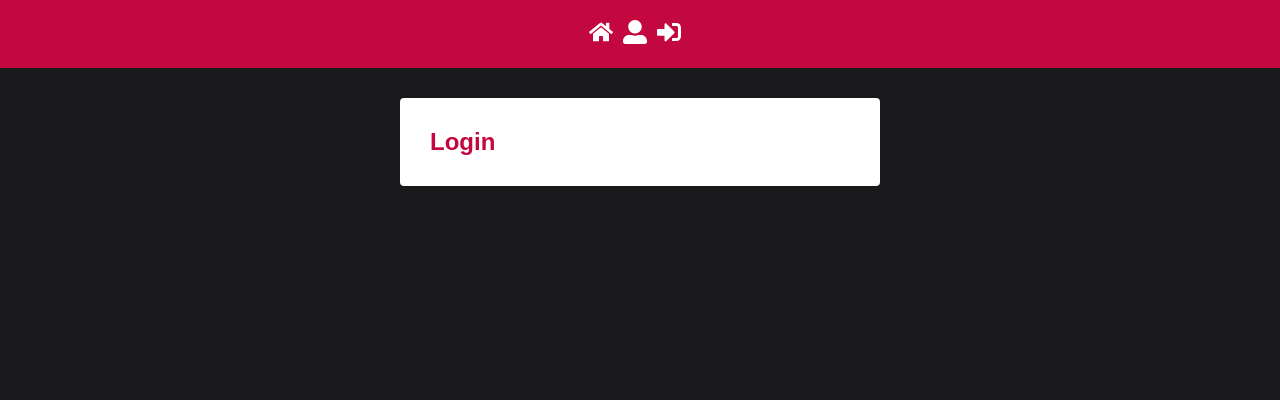
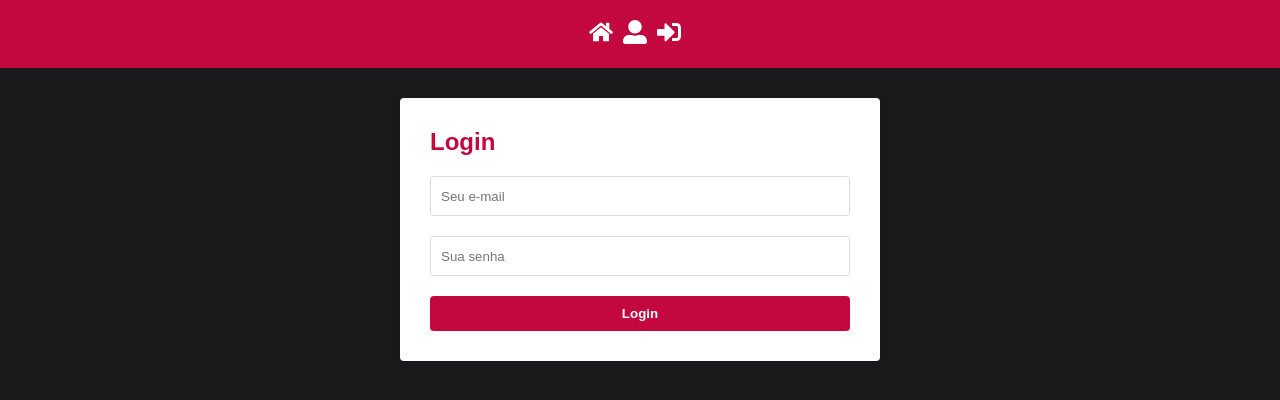
Before and after one commit to Nicholasstiv1/React-redux-api-rest, a React (Create React App) app: page /login in a window 1280 px wide. Shown: the top 400 px of the page. Built offline with nearby package versions, Linux system fonts and the light colour scheme.

Commit message:
Login Page & Private + Public routes & App + index change

```diff
--- a/src/App.jsx
+++ b/src/App.jsx
@@ -1,23 +1,28 @@
+import { useEffect } from 'react';
+import { useSelector } from 'react-redux';
+import axios from './services/axios';
 import GlobalStyle from './styles/GlobalStyles';
 import Header from './components/header/header';
 import AppRoutes from './routes';
-import { Provider } from 'react-redux';
-import { PersistGate } from 'redux-persist/integration/react';
+import { ToastContainer } from 'react-toastify';
 
-import { ToastContainer } from 'react-toastify';
-import { store, persistor } from './store/store';
+export default function App() {
+  const { token } = useSelector((state) => state.auth);
 
-function App() {
+  useEffect(() => {
+    if (token) {
+      axios.defaults.headers.Authorization = `Bearer ${token}`;
+    } else {
+      delete axios.defaults.headers.Authorization;
+    }
+  }, [token]);
+
   return (
-    <Provider store={store}>
-      <PersistGate loading={null} persistor={persistor}>
-        <Header />
-        <AppRoutes />
-        <GlobalStyle />
-        <ToastContainer autoClose={3000} className="toast-container" />
-      </PersistGate>
-    </Provider>
+    <>
+      <Header />
+      <AppRoutes />
+      <GlobalStyle />
+      <ToastContainer autoClose={3000} className="toast-container" />
+    </>
   );
 }
-
-export default App;
--- a/src/index.js
+++ b/src/index.js
@@ -1,13 +1,21 @@
 import React from 'react';
 import ReactDOM from 'react-dom/client';
 import { BrowserRouter } from 'react-router-dom';
+import { Provider } from 'react-redux';
+import { PersistGate } from 'redux-persist/integration/react';
+import { store, persistor } from './store/store';
 import App from './App';
 
 const root = ReactDOM.createRoot(document.getElementById('root'));
+
 root.render(
   <React.StrictMode>
-    <BrowserRouter>
-      <App />
-    </BrowserRouter>
+    <Provider store={store}>
+      <PersistGate loading={null} persistor={persistor}>
+        <BrowserRouter>
+          <App />
+        </BrowserRouter>
+      </PersistGate>
+    </Provider>
   </React.StrictMode>
 );
--- a/src/pages/Login/login.jsx
+++ b/src/pages/Login/login.jsx
@@ -1,9 +1,66 @@
+import { useEffect, useState } from 'react';
 import { Container } from '../../styles/GlobalStyles';
+import { Form } from './styled';
+import { toast } from 'react-toastify';
+import { isEmail } from 'validator';
+import { useDispatch, useSelector } from 'react-redux';
+import { login } from '../../store/modules/authSlice';
 
 export default function Login() {
+  const dispatch = useDispatch();
+  const { error } = useSelector((state) => state.auth);
+
+  const [email, setEmail] = useState('');
+  const [password, setPassword] = useState('');
+
+  const handleSubmit = (e) => {
+    e.preventDefault();
+    let formErrors = false;
+
+    if (!isEmail(email)) {
+      formErrors = true;
+      toast.error('E-mail inválido');
+    }
+    if (password.length < 6 || password.length > 50) {
+      formErrors = true;
+      toast.error('Senha inválida');
+    }
+
+    if (formErrors) return;
+
+    dispatch(login({ email, password }));
+  };
+
+  useEffect(() => {
+    if (error) {
+      if (error.errors && error.errors.length > 0) {
+        toast.error(error.errors[0]);
+      } else {
+        toast.error('Erro ao fazer login');
+      }
+      console.log(error);
+    }
+  }, [error]);
+
   return (
     <Container>
       <h1>Login</h1>
+
+      <Form onSubmit={handleSubmit}>
+        <input
+          type="text"
+          value={email}
+          onChange={(e) => setEmail(e.target.value)}
+          placeholder="Seu e-mail"
+        />
+        <input
+          type="password"
+          value={password}
+          onChange={(e) => setPassword(e.target.value)}
+          placeholder="Sua senha"
+        />
+        <button type="submit">Login</button>
+      </Form>
     </Container>
   );
 }
--- a/src/pages/Login/styled.js
+++ b/src/pages/Login/styled.js
@@ -1,3 +1,15 @@
 import styled from 'styled-components';
 
-export const Paragrafo = styled.p``;
+export const Form = styled.form`
+  margin-top: 20px;
+  display: flex;
+  flex-direction: column;
+
+  input {
+    margin-bottom: 20px;
+    height: 40px;
+    padding: 0 10px;
+    border-radius: 4px;
+    border: 1px solid #ddd;
+  }
+`;
--- a/src/routes/myRoute.jsx
+++ b/src/routes/PrivateRoute.jsx
@@ -1,8 +1,9 @@
 import { Navigate, useLocation, Outlet } from 'react-router-dom';
 import PropTypes from 'prop-types';
+import { useSelector } from 'react-redux';
 
-export default function MyRoute({ isClosed }) {
-  const isLoggedIn = false;
+export default function PrivateRoute({ isClosed }) {
+  const { isLoggedIn } = useSelector((state) => state.auth);
   const location = useLocation();
 
   if (isClosed && !isLoggedIn) {
@@ -14,10 +15,10 @@ export default function MyRoute({ isClosed }) {
   return <Outlet />;
 }
 
-MyRoute.defaultProps = {
+PrivateRoute.defaultProps = {
   isClosed: false,
 };
 
-MyRoute.propTypes = {
+PrivateRoute.propTypes = {
   isClosed: PropTypes.bool,
 };
--- /dev/null
+++ b/src/routes/PublicRoute.jsx
@@ -0,0 +1,13 @@
+import { Navigate, Outlet, useLocation } from 'react-router-dom';
+import { useSelector } from 'react-redux';
+
+export default function PublicRoute() {
+  const { isLoggedIn } = useSelector((state) => state.auth);
+  const location = useLocation();
+
+  if (isLoggedIn) {
+    return <Navigate to={location.state?.prevPath ?? '/'} replace />;
+  }
+
+  return <Outlet />;
+}
--- a/src/routes/index.jsx
+++ b/src/routes/index.jsx
@@ -6,19 +6,20 @@ import Fotos from '../pages/Fotos/fotos';
 import Cadastro from '../pages/Cadastro/cadastro';
 
 import Page404 from '../pages/Page404/page404';
-import MyRoute from './myRoute';
+import PrivateRoute from './PrivateRoute';
+import PublicRoute from './PublicRoute';
 
 export default function AppRoutes() {
   return (
     <Routes>
       {/* Públicas */}
-
-      <Route path="/login" element={<Login />} />
-      <Route path="/cadastro" element={<Cadastro />} />
+      <Route element={<PublicRoute />}>
+        <Route path="/login" element={<Login />} />
+        <Route path="/cadastro" element={<Cadastro />} />
+      </Route>
 
       {/* Protegidas */}
-
-      <Route element={<MyRoute isClosed={false} />}>
+      <Route element={<PrivateRoute isClosed={true} />}>
         <Route path="/" element={<Alunos />} />
         <Route path="/aluno/:id" element={<Aluno />} />
         <Route path="/aluno/:id/edit" element={<Aluno />} />
--- /dev/null
+++ b/src/store/modules/authSlice.js
@@ -0,0 +1,54 @@
+import { createSlice, createAsyncThunk } from '@reduxjs/toolkit';
+import axios from '../../services/axios';
+
+export const login = createAsyncThunk(
+  'auth/login',
+  async ({ email, password }, thunkAPI) => {
+    try {
+      const response = await axios.post('/tokens', { email, password });
+      return response.data;
+    } catch (error) {
+      return thunkAPI.rejectWithValue(error.response.data);
+    }
+  }
+);
+
+const initialState = {
+  isLoggedIn: false,
+  token: false,
+  user: {},
+  isLoading: false,
+  error: null,
+};
+
+const authSlice = createSlice({
+  name: 'auth',
+  initialState,
+  reducers: {
+    test: (state, action) => {
+      console.log(action.payload);
+    },
+  },
+  extraReducers: (builder) => {
+    builder
+      .addCase(login.pending, (state) => {
+        state.isLoading = true;
+        state.error = null;
+      })
+      .addCase(login.fulfilled, (state, action) => {
+        state.isLoading = false;
+        state.user = action.payload.user;
+        state.token = action.payload.token;
+        state.isLoggedIn = true;
+      })
+      .addCase(login.rejected, (state, action) => {
+        return {
+          ...initialState,
+          error: action.payload,
+        };
+      });
+  },
+});
+
+export const { test } = authSlice.actions;
+export default authSlice.reducer;
--- a/src/store/rootReducer.js
+++ b/src/store/rootReducer.js
@@ -1,10 +1,8 @@
 import { combineReducers } from '@reduxjs/toolkit';
-import testReducer from './modules/testSlice';
-import alunoReducer from './modules/alunoSlice';
+import authReducer from './modules/authSlice';
 
 const rootReducer = combineReducers({
-  test: testReducer,
-  aluno: alunoReducer,
+  auth: authReducer,
 });
 
 export default rootReducer;
```
